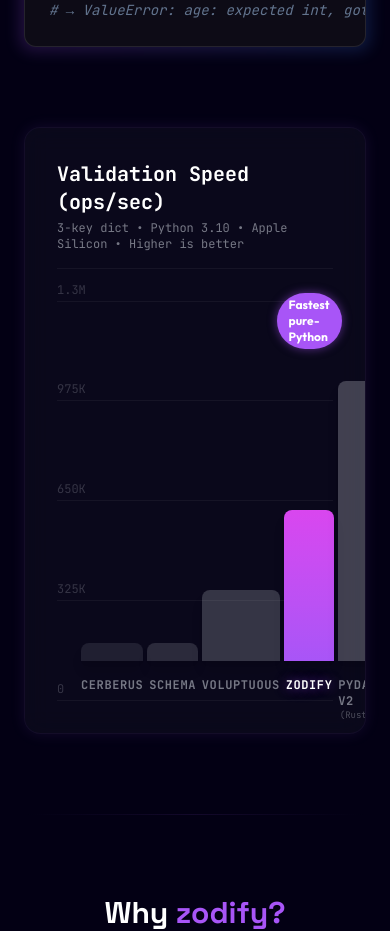
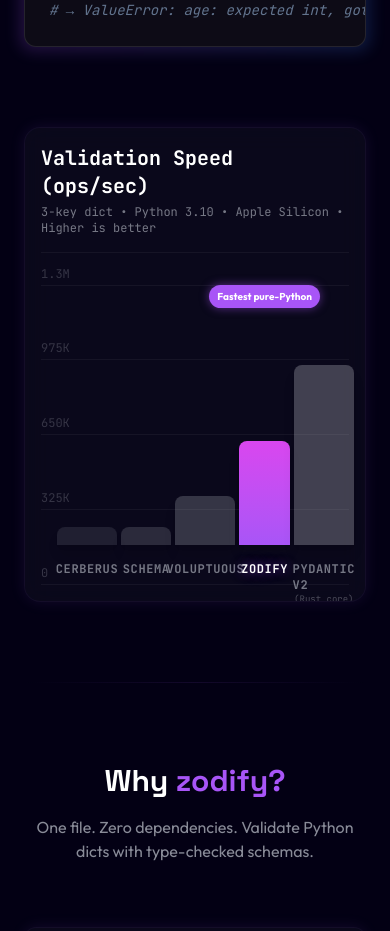
Before and after one commit to junyoung2015/zodify, a React (Vite) app in the folder site/: page / in a window 390 px wide. Shown: the part 1380-2311 px from the top of the page. Built offline with nearby package versions, Linux system fonts and the light colour scheme.

Commit message:
feat: enhance HomePage responsiveness and update styling for better mobile support

```diff
--- a/site/src/pages/HomePage.tsx
+++ b/site/src/pages/HomePage.tsx
@@ -1,4 +1,4 @@
-import { useState } from "react";
+import { useEffect, useState } from "react";
 import { Helmet } from "react-helmet-async";
 import { motion } from "framer-motion";
 import {
@@ -33,11 +33,23 @@
 ];
 
 const maxValue = 1300000;
-const BAR_AREA_PX = 320; // pixel height reserved for bars (within 360px row)
+const BAR_AREA_SM = 220; // pixel height for bars on mobile (<640px)
+const BAR_AREA_PX = 320; // pixel height reserved for bars on desktop
 const MIN_BAR_PX = 18; // visual floor so tiny values are still visible bars
 
 export function HomePage() {
   const [copied, setCopied] = useState(false);
+  const [isSmall, setIsSmall] = useState(false);
+
+  useEffect(() => {
+    const mq = window.matchMedia("(max-width: 639px)");
+    setIsSmall(mq.matches);
+    const handler = (e: MediaQueryListEvent) => setIsSmall(e.matches);
+    mq.addEventListener("change", handler);
+    return () => mq.removeEventListener("change", handler);
+  }, []);
+
+  const barArea = isSmall ? BAR_AREA_SM : BAR_AREA_PX;
 
   const handleCopy = () => {
     navigator.clipboard.writeText("pip install zodify").then(() => {
@@ -123,7 +135,7 @@
           className='font-display font-extrabold text-5xl md:text-7xl mb-6 leading-[0.9] tracking-tighter text-white drop-shadow-lg'
         >
           Lightweight Python <br />
-          <span className='text-transparent bg-clip-text bg-gradient-to-r from-cyber-purple via-cyber-neon to-cyber-blue text-glow'>
+          <span className='text-transparent bg-clip-text bg-linear-to-r from-cyber-purple via-cyber-neon to-cyber-blue text-glow'>
             dict validation
           </span>
         </motion.h1>
@@ -218,7 +230,7 @@
           viewport={{ once: true }}
           className='relative group'
         >
-          <div className='absolute -inset-1 bg-gradient-to-r from-cyber-purple to-cyber-blue opacity-20 blur rounded-xl group-hover:opacity-30 transition-opacity duration-500'></div>
+          <div className='absolute -inset-1 bg-linear-to-r from-cyber-purple to-cyber-blue opacity-20 blur rounded-xl group-hover:opacity-30 transition-opacity duration-500'></div>
           <div className='relative rounded-xl bg-[#0d0b16] border border-white/10 overflow-hidden'>
             <div className='flex items-center justify-between px-4 py-2 border-b border-white/5 bg-white/5'>
               <div className='flex gap-1.5'>
@@ -294,7 +306,7 @@
           whileInView={{ opacity: 1, y: 0 }}
           viewport={{ once: true }}
           transition={{ duration: 0.8 }}
-          className='glass-panel p-8 md:p-12 rounded-2xl relative overflow-hidden box-glow'
+          className='glass-panel p-4 sm:p-8 md:p-12 rounded-2xl relative overflow-hidden box-glow'
         >
           <div className='flex justify-between items-end mb-8 border-b border-white/5 pb-4'>
             <div>
@@ -321,7 +333,7 @@
             </div>
           </div>
 
-          <div className='relative h-[400px] w-full flex flex-col justify-end'>
+          <div className='relative h-75 sm:h-100 w-full flex flex-col justify-end'>
             {/* Grid lines */}
             <div className='absolute inset-0 flex flex-col justify-between pointer-events-none text-cyber-text/20 font-mono text-xs z-0'>
               {["1.3M", "975K", "650K", "325K", "0"].map((val) => (
@@ -334,23 +346,23 @@
               ))}
             </div>
 
-            <div className='relative z-10 flex justify-around items-end h-[360px] pl-6 md:pl-12 gap-1 md:gap-6'>
+            <div className='relative z-10 flex justify-around items-end h-65 sm:h-90 pl-4 sm:pl-6 md:pl-12 gap-1 md:gap-6'>
               {benchmarks.map((bench, index) => {
                 const barPx = Math.max(
                   MIN_BAR_PX,
-                  Math.round((bench.value / maxValue) * BAR_AREA_PX),
+                  Math.round((bench.value / maxValue) * barArea),
                 );
                 return (
                   <div
                     key={bench.name}
-                    className='flex flex-col items-center justify-end w-full max-w-[120px] h-full group relative'
+                    className='flex flex-col items-center justify-end w-full max-w-15 sm:max-w-30 h-full group relative'
                   >
                     {bench.name === "zodify" && (
                       <motion.div
                         initial={{ opacity: 0, y: 10 }}
                         animate={{ opacity: 1, y: 0 }}
                         transition={{ delay: 1, duration: 0.5 }}
-                        className='absolute -top-12 bg-cyber-purple text-white text-xs font-bold px-3 py-1 rounded-full shadow-[0_0_10px_rgba(168,85,247,0.5)]'
+                        className='absolute -top-10 sm:-top-12 bg-cyber-purple text-white text-[10px] sm:text-xs font-bold px-2 sm:px-3 py-1 rounded-full shadow-[0_0_10px_rgba(168,85,247,0.5)] whitespace-nowrap'
                       >
                         Fastest pure-Python
                       </motion.div>
@@ -400,7 +412,7 @@
       </section>
 
       <div className='max-w-7xl mx-auto w-full px-6'>
-        <div className='w-full h-px bg-gradient-to-r from-transparent via-cyber-border to-transparent opacity-50'></div>
+        <div className='w-full h-px bg-linear-to-r from-transparent via-cyber-border to-transparent opacity-50'></div>
       </div>
 
       {/* Features Section */}
```
